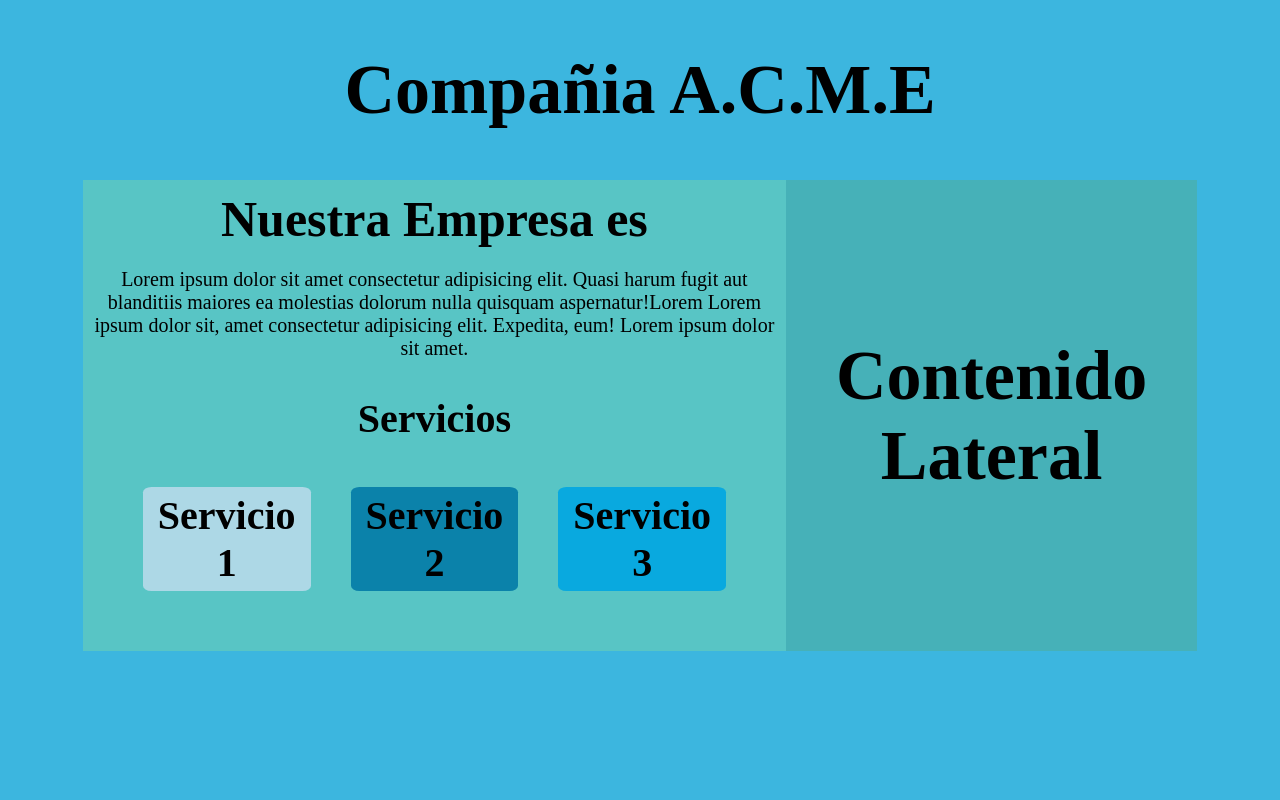
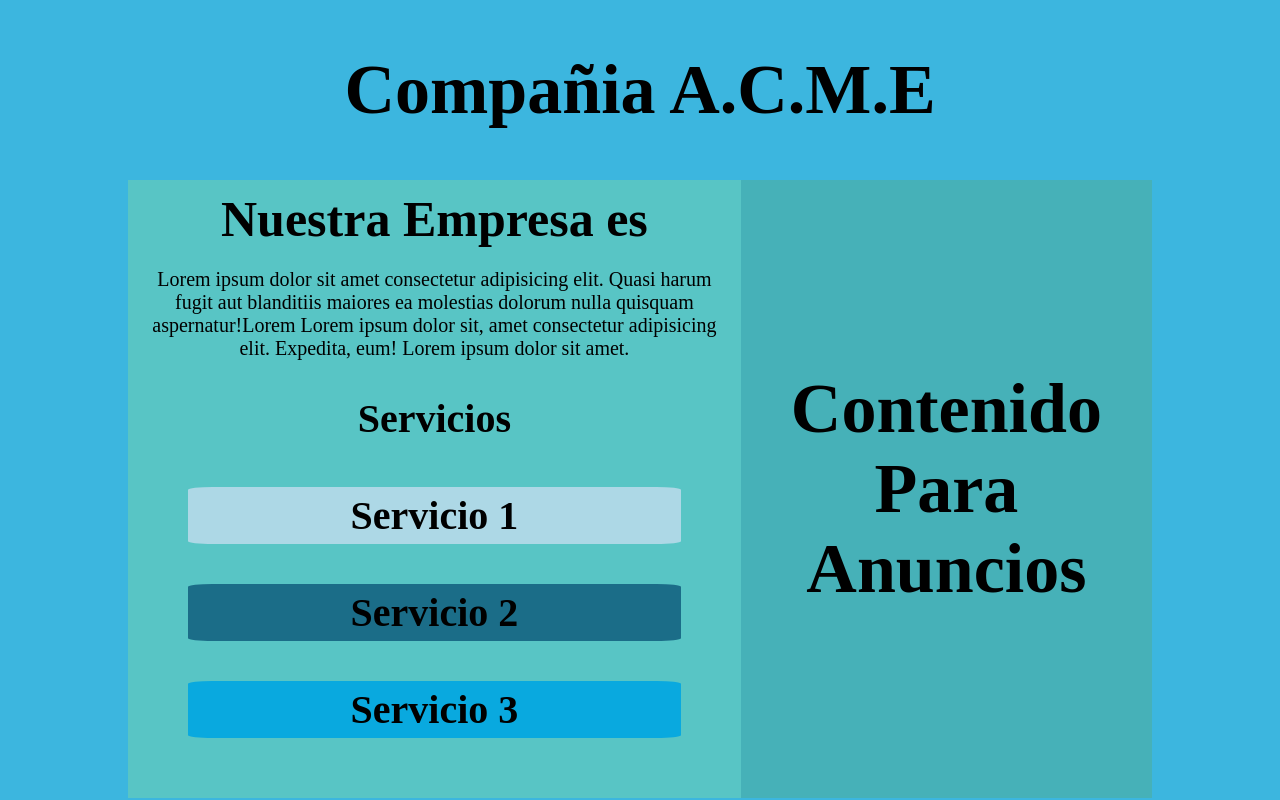
Before and after one commit to ErnestBec/ExamenU1y2, a plain HTML site: page index.html in a window 1280 px wide. Drawn offline with Linux system fonts and the light colour scheme.

Commit message:
Comit dplay Container

```diff
--- a/index.html
+++ b/index.html
@@ -29,7 +29,7 @@
         </article>
       </section>
       <aside>
-        <h1>Contenido Lateral</h1>
+        <h1>Contenido Para Anuncios</h1>
       </aside>
     </main>
   </body>
--- a/styles/style.css
+++ b/styles/style.css
@@ -51,12 +51,13 @@ article{
 .container_Services{
     display: flex;
     justify-content: center;
+    flex-direction: column;
 }
 #item1{
 background-color: lightblue;
 }
 #item2{
-    background-color: rgb(11, 130, 170);
+    background-color: rgb(27, 109, 136);
 }
 #item3{
     background-color: rgb(9, 169, 223);
```
